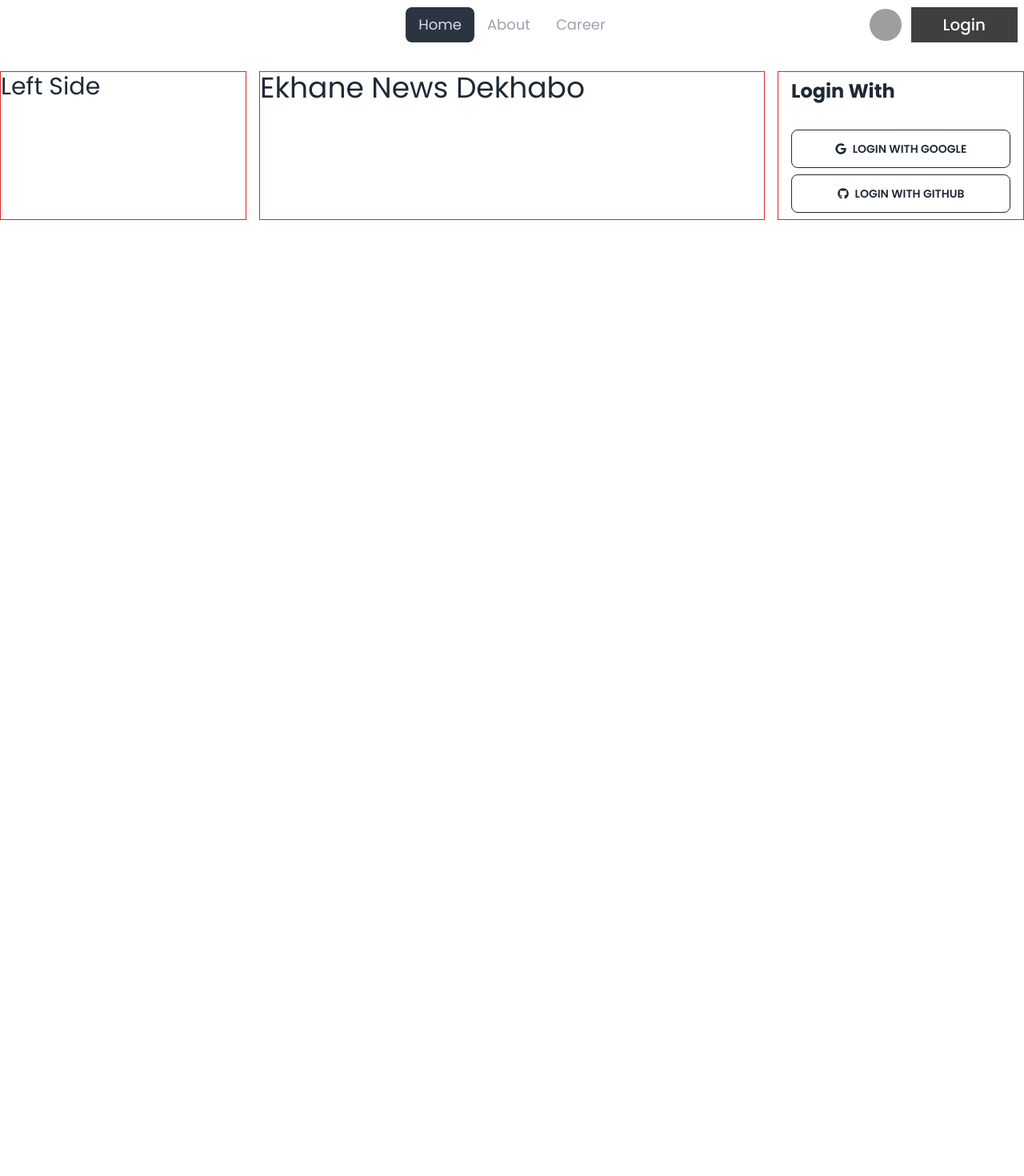
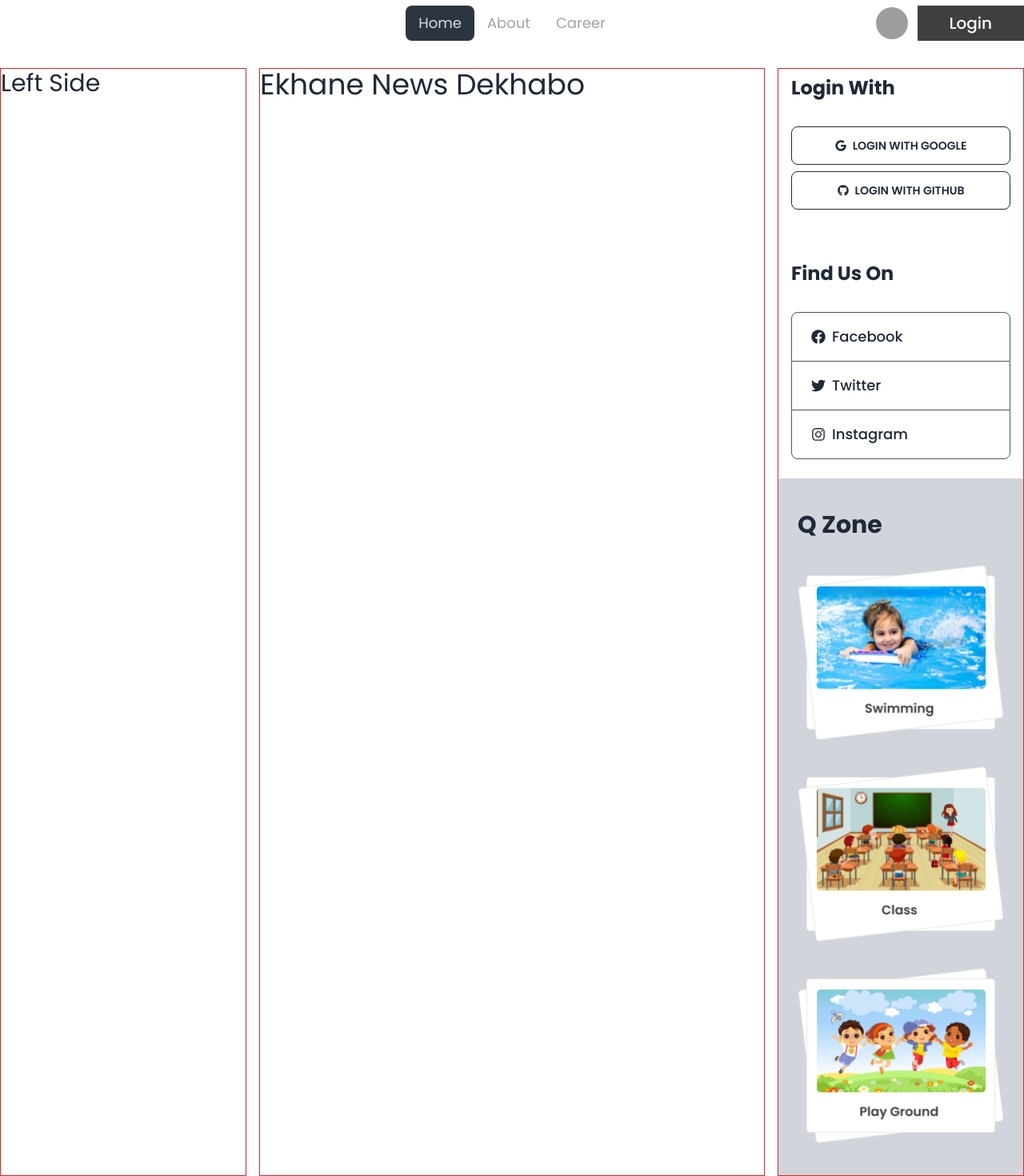
Before and after one commit to mdnoble1/dragon-news, a React (Vite) app: page / in a window 1280 px wide. Shown: the part 317-1787 px from the top of the page at 80% size. Before the commit the page ends 800 px from the top, so only its background shows below. Built offline with nearby package versions, Linux system fonts and the light colour scheme; grey boxes are pictures that could not be loaded.

Commit message:
added right side navbar find us and q zone section

```diff
--- a/src/pages/shared/Navbar/Navbar.jsx
+++ b/src/pages/shared/Navbar/Navbar.jsx
@@ -17,7 +17,7 @@ const Navbar = () => {
   );
 
   return (
-    <div className="navbar my-5">
+    <div className="navbar my-6 p-0">
       <div className="navbar-start">
         <div className="dropdown">
           <label tabIndex={0} className="btn btn-ghost lg:hidden">
--- a/src/pages/shared/RightSideNav/RightSideNav.jsx
+++ b/src/pages/shared/RightSideNav/RightSideNav.jsx
@@ -1,4 +1,8 @@
-import { FaGithub, FaGoogle } from 'react-icons/fa';
+import { FaFacebook, FaGithub, FaGoogle, FaInstagram, FaTwitter } from 'react-icons/fa';
+
+import qzone1 from "../../../assets/qZone1.png";
+import qzone2 from "../../../assets/qZone2.png";
+import qzone3 from "../../../assets/qZone3.png";
 
 const RightSideNav = () => {
   return (
@@ -12,8 +16,19 @@ const RightSideNav = () => {
             <FaGithub></FaGithub>Login With Github</button>
       </div>
       {/* find us section  */}
-      <div></div>
-      <div></div>
+      <div className="px-4 py-2 mt-12">
+        <h2 className="font-bold text-2xl mb-8">Find Us On</h2>
+        <a href="" className='font-medium text-lg flex items-center gap-2 border border-gray-600 rounded-t-lg px-6 py-4'><FaFacebook></FaFacebook>Facebook</a>
+        <a href="" className='font-medium text-lg flex items-center gap-2  border-gray-600 border-x px-6 py-4'><FaTwitter></FaTwitter>Twitter</a>
+        <a href="" className='font-medium text-lg flex items-center gap-2 border border-gray-600 rounded-b-lg px-6 py-4'><FaInstagram></FaInstagram>Instagram</a>
+      </div>
+      {/* Q zone section  */}
+      <div className="px-6 py-10 mt-4 bg-gray-300 rounded-sm">
+        <h2 className="font-bold text-3xl mb-8">Q Zone</h2>
+        <img className='w-full mb-8' src={qzone1} alt="" />
+        <img className='w-full mb-8' src={qzone2} alt="" />
+        <img className='w-full' src={qzone3} alt="" />
+      </div>
       <div></div>
     </div>
   );
```
